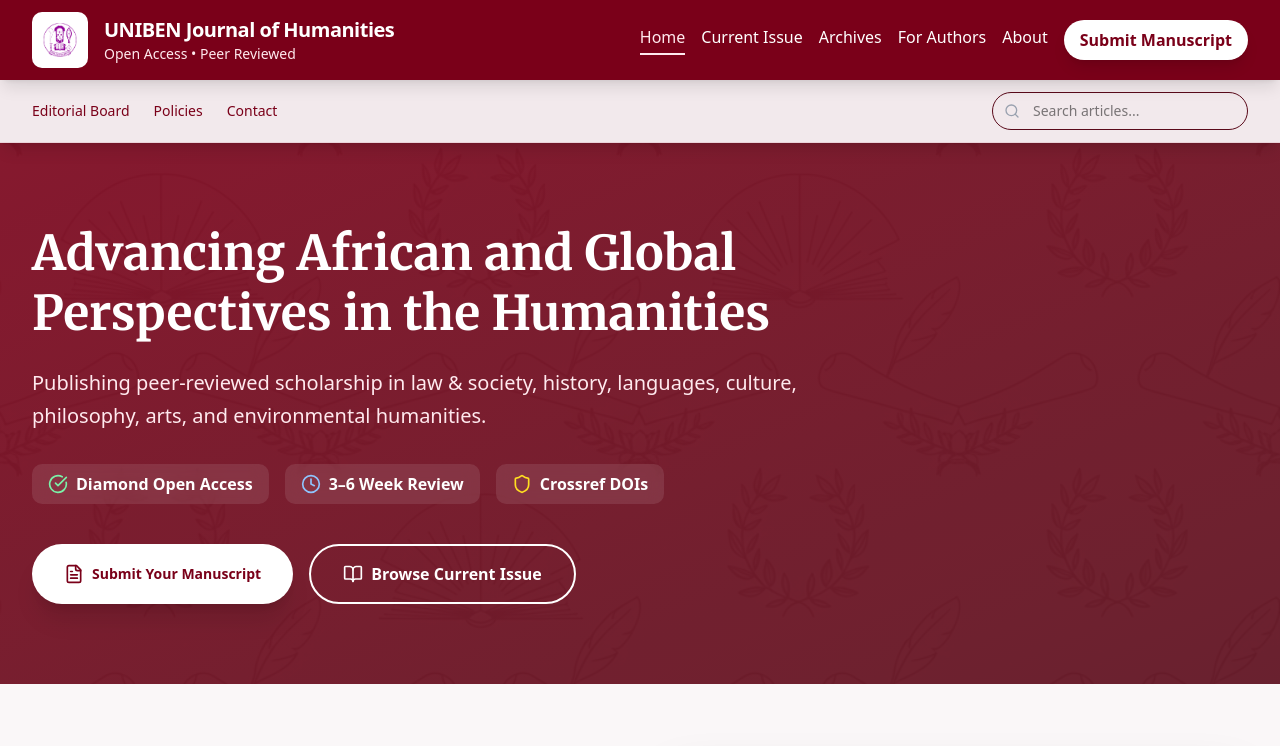
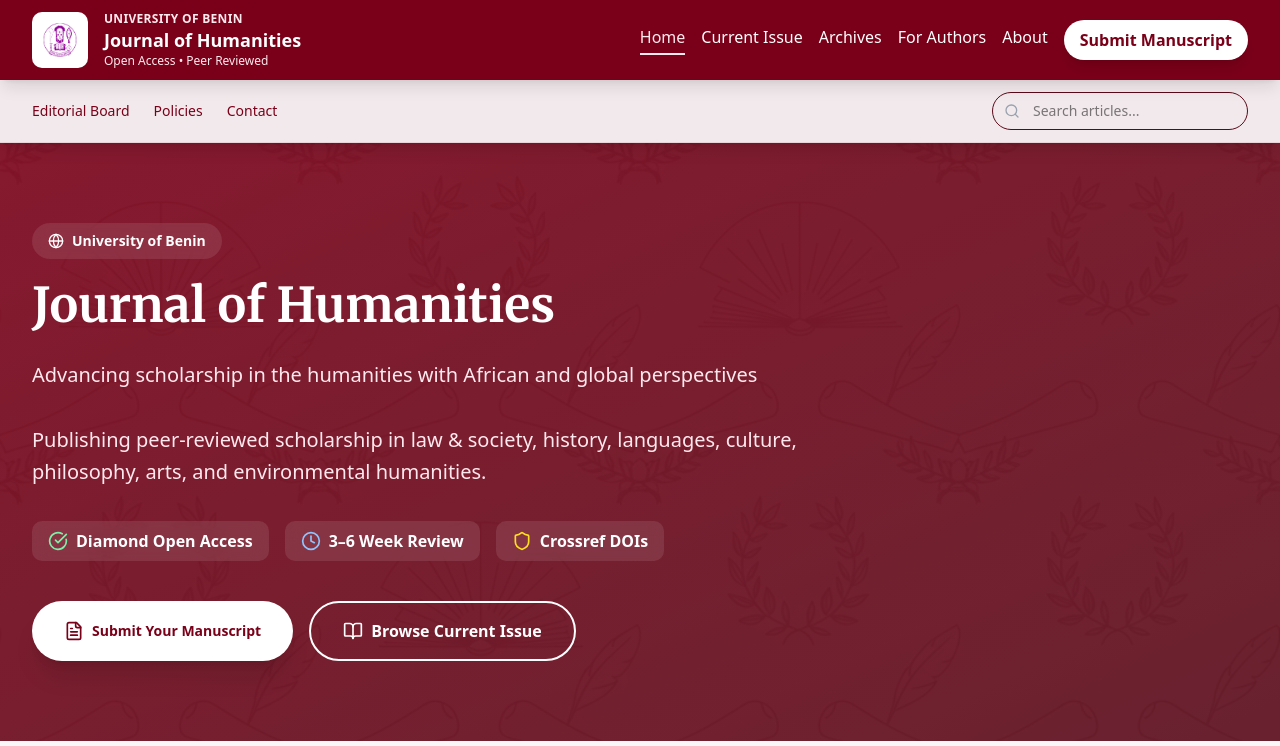
Before and after one commit to unibeninterns/ubjh_client, a Next.js app: page / in a window 1280 px wide. Shown: the top 746 px of the page. Built offline with nearby package versions, Linux system fonts and the light colour scheme.

Commit message:
Refines journal branding and header layout
Updates homepage and header to highlight "Journal of Humanities"
and "University of Benin" branding, improves logo/title styling,
introduces a university badge, and enhances text hierarchy for
clarity and visual appeal.

```diff
--- a/src/app/page.tsx
+++ b/src/app/page.tsx
@@ -115,9 +115,16 @@
         </div>
         <div className="relative max-w-7xl mx-auto px-4 sm:px-6 lg:px-8">
           <div className="max-w-3xl">
-            <h2 className="text-5xl font-bold mb-6 leading-tight font-serif">
-              Advancing African and Global Perspectives in the Humanities
-            </h2>
+  <div className="inline-flex items-center gap-2 bg-white/10 backdrop-blur-sm px-4 py-2 rounded-full mb-4">
+    <Globe className="h-4 w-4" />
+    <span className="text-sm font-semibold">University of Benin</span>
+  </div>
+  <h2 className="text-4xl md:text-5xl font-bold mb-6 leading-tight font-serif">
+    Journal of Humanities
+  </h2>
+  <p className="text-xl mb-8 text-[#FFE9EE] leading-relaxed">
+    Advancing scholarship in the humanities with African and global perspectives
+  </p>
             <p className="text-xl mb-8 text-[#FFE9EE] leading-relaxed">
               Publishing peer-reviewed scholarship in law & society, history,
               languages, culture, philosophy, arts, and environmental
--- a/src/components/Header.tsx
+++ b/src/components/Header.tsx
@@ -57,21 +57,24 @@
         {/* Top Row */}
         <div className="flex items-center justify-between h-20">
           {/* Logo + Title */}
-          <Link href="/" className="flex items-center gap-4 group">
-            <div className="w-14 h-14 bg-white rounded-lg flex items-center justify-center transition-transform group-hover:scale-105">
+          <Link href="/" className="flex items-center gap-3 md:gap-4 group">
+            <div className="w-12 h-12 md:w-14 md:h-14 bg-white rounded-lg flex items-center justify-center transition-transform group-hover:scale-105 flex-shrink-0">
               <Image
                 src="/uniben-logo.png"
-                alt="UNIBEN Logo"
+                alt="University of Benin Logo"
                 width={48}
                 height={48}
                 className="rounded"
               />
             </div>
-            <div>
-              <h1 className="text-lg md:text-xl font-bold tracking-tight transition-colors group-hover:text-[#FFE9EE]">
-                UNIBEN Journal of Humanities
+            <div className="min-w-0">
+              <div className="text-[10px] md:text-xs font-semibold text-[#FFE9EE] mb-0.5 tracking-wide">
+                UNIVERSITY OF BENIN
+              </div>
+              <h1 className="text-sm md:text-base lg:text-lg font-bold leading-tight transition-colors group-hover:text-[#FFE9EE]">
+                Journal of Humanities
               </h1>
-              <p className="text-sm text-[#FFE9EE] font-medium">
+              <p className="text-[10px] md:text-xs text-[#FFE9EE] font-medium mt-0.5">
                 Open Access • Peer Reviewed
               </p>
             </div>
@@ -99,7 +102,7 @@
             {/* Submit Button */}
             <Link
               href="/submission"
-              className="bg-white text-[#7A0019] px-4 py-2 rounded-full font-semibold hover:bg-[#FFE9EE] transition-all shadow-lg hover:shadow-xl hover:scale-105"
+              className="bg-white text-[#7A0019] px-4 py-2 rounded-full font-semibold hover:bg-[#FFE9EE] transition-all shadow-lg hover:shadow-xl hover:scale-105 whitespace-nowrap"
             >
               Submit Manuscript
             </Link>
```
